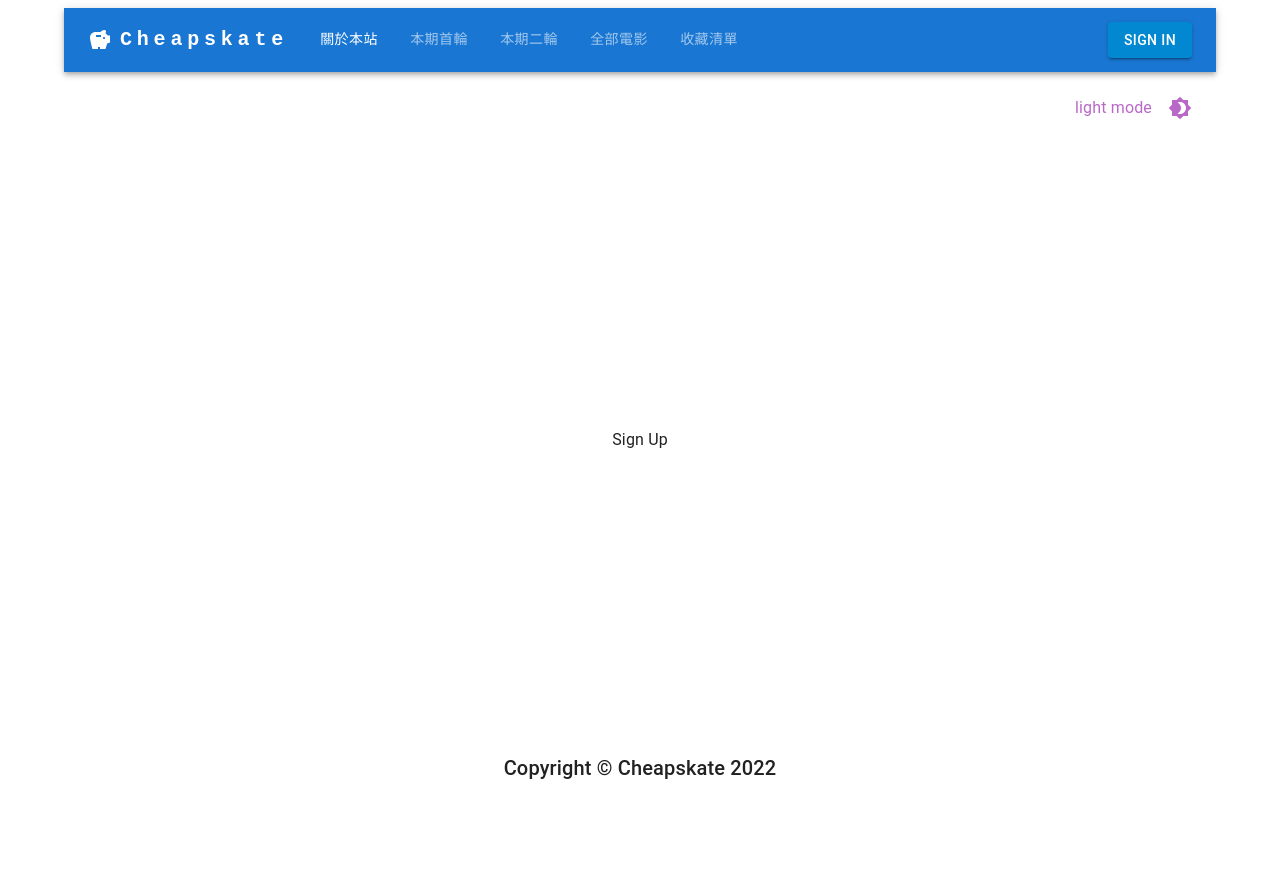
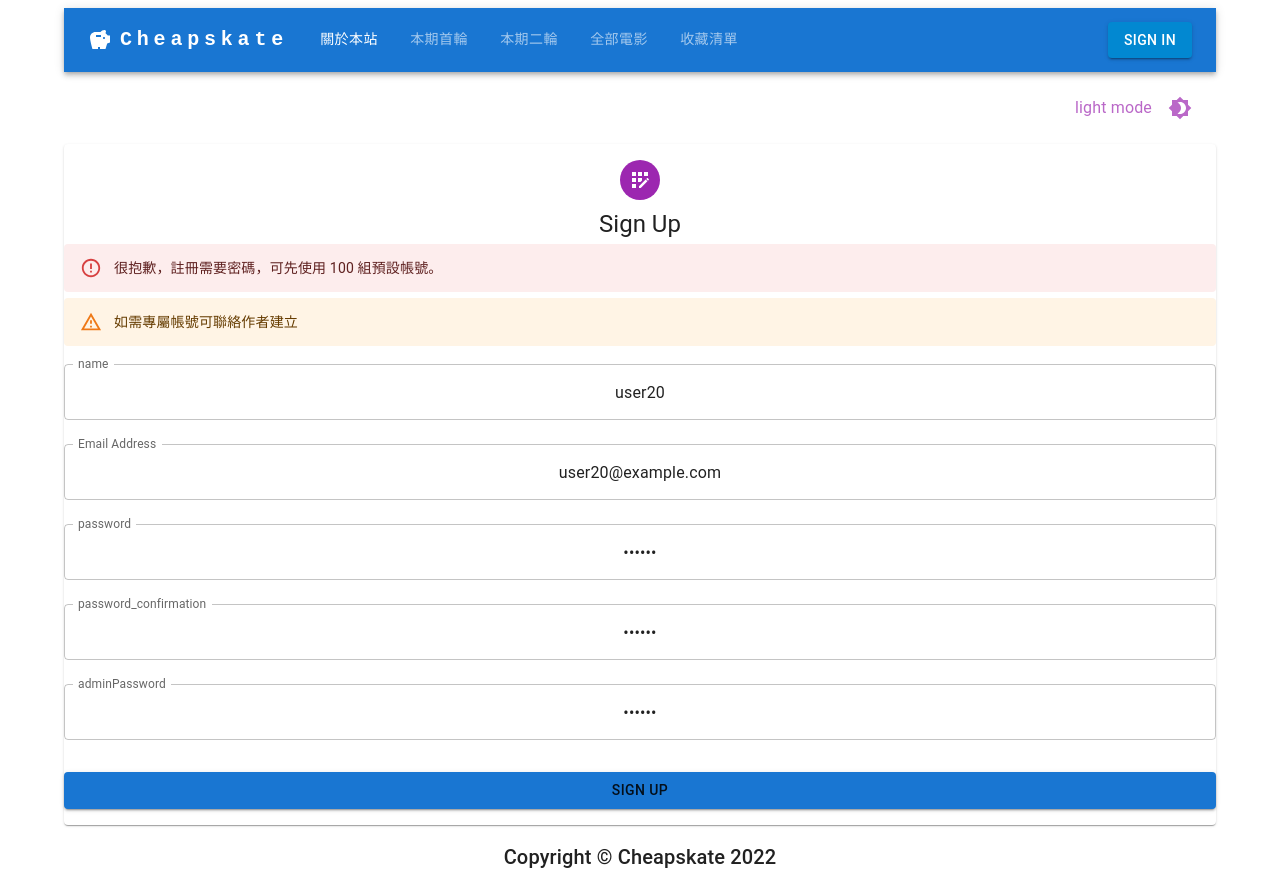
Before and after one commit to yongsin0129/project-cheapskate-fe, a React (Vite) app: page /SignUp in a window 1280 px wide. Before the commit the page ends 800 px from the top, so only its background shows below. Built offline with nearby package versions, Linux system fonts and the light colour scheme.

Commit message:
feat : 完成 signUp page

```diff
--- a/src/pages/SignIn.tsx
+++ b/src/pages/SignIn.tsx
@@ -14,7 +14,7 @@ import { joiResolver } from '@hookform/resolvers/joi'
 import Joi from 'joi'
 import { useNavigate } from 'react-router-dom'
 import { MeContext } from '../main'
-import * as helper from "../helper";
+import * as helper from '../helper'
 
 // joi 驗證規則
 const schema = Joi.object({
@@ -83,8 +83,12 @@ const SignIn = () => {
         }
       })
       .catch(error => {
-        setPageState({ isLoading: false, isError: true, error })
-        console.error(error)
+        setPageState({
+          isLoading: false,
+          isError: true,
+          error,
+          message: JSON.stringify(error)
+        })
       })
   }
 
@@ -92,7 +96,7 @@ const SignIn = () => {
     <Paper className='pageContent'>
       <Box
         sx={{
-          marginTop: 8,
+          marginTop: 1,
           display: 'flex',
           flexDirection: 'column',
           alignItems: 'center'
--- a/src/pages/SignUp.tsx
+++ b/src/pages/SignUp.tsx
@@ -1,14 +1,265 @@
 import React from 'react'
-import { Typography } from '@mui/material'
+import { Paper } from '@mui/material'
 import { useTheme } from '@mui/material/styles'
+import { Grid, Box } from '@mui/material'
+import Avatar from '@mui/material/Avatar'
+import LoadingButton from '@mui/lab/LoadingButton'
+import TextField from '@mui/material/TextField'
+import Alert from '@mui/material/Alert'
+import AppRegistrationIcon from '@mui/icons-material/AppRegistration'
+import LockOutlinedIcon from '@mui/icons-material/LockOutlined'
+import Typography from '@mui/material/Typography'
+import { Link } from 'react-router-dom'
+import { useForm, SubmitHandler, Controller } from 'react-hook-form'
+import { joiResolver } from '@hookform/resolvers/joi'
+import Joi from 'joi'
+import { useNavigate } from 'react-router-dom'
+import { MeContext } from '../main'
+import * as helper from '../helper'
+
+// joi 驗證規則
+const schema = Joi.object({
+  name: Joi.string().min(4).max(16).required(),
+  email: Joi.string()
+    .required()
+    .email({ tlds: { allow: false } }),
+  password: Joi.string().min(6).max(255).required(),
+  password_confirmation: Joi.any()
+    .equal(Joi.ref('password'))
+    .required()
+    .label('password_confirmation')
+    .messages({ 'any.only': '{{#label}} does not match' }),
+  adminPassword: Joi.string().min(6).max(255).required()
+})
 
 const SignUp = () => {
+  // context 取得
+  const [MeToken, setMeToken] = React.useContext(MeContext)
+
+  // hook 定義
   const theme = useTheme()
+
+  const navigate = useNavigate()
+
+  const {
+    register,
+    handleSubmit,
+    watch,
+    control,
+    formState: { errors }
+  } = useForm<Inputs>({
+    // mode: 'onBlur',   // default mode : 'onSubmit'
+    reValidateMode: 'onChange',
+    resolver: joiResolver(schema)
+  })
+
+  const [pageState, setPageState] = React.useState<PageState>({
+    isLoading: false
+  })
+
+  // watch 定義
+  const [email, password] = watch(['email', 'password']) // watch input value by passing the name of it
+
+  // submit handler
+  const onSubmit: SubmitHandler<Inputs> = data => {
+    setPageState({ isLoading: true })
+
+    // 驗證 adminPassword , 不合就 return
+    if (data.adminPassword !== import.meta.env.VITE_signUp_adminPassword) {
+      setPageState({
+        isLoading: false,
+        isError: true,
+        message: ' 管理員密碼不對喔 ! 如需專屬帳號可聯絡作者建立'
+      })
+      return
+    }
+
+    fetch(`${import.meta.env.VITE_RESTful_api_endPoint}/user/signUp`, {
+      method: 'POST',
+      body: JSON.stringify({
+        name: data.name,
+        email: data.email,
+        password: data.password,
+        password_confirmation: data.password_confirmation
+      }),
+      headers: {
+        'Content-Type': 'application/json'
+      }
+    })
+      .then(response => response.json())
+      .then(data => {
+        if (data.success === false) {
+          // ---------- 註冊失敗
+          setPageState({
+            isLoading: false,
+            isError: true,
+            message: helper.ErrorMessageTransfer(data.message)
+          })
+        } else {
+          // ---------- 註冊成功
+          setPageState({ isLoading: false, isError: false })
+          navigate('/SignIn')
+        }
+      })
+      .catch(error => {
+        setPageState({
+          isLoading: false,
+          isError: true,
+          error,
+          message: JSON.stringify(error)
+        })
+      })
+  }
+
   return (
-    <Typography className='pageContent' color={theme.palette.text.primary}>
-      Sign Up
-    </Typography>
+    <Paper className='pageContent'>
+      <Box
+        sx={{
+          marginTop: 1,
+          display: 'flex',
+          flexDirection: 'column',
+          alignItems: 'center'
+        }}
+      >
+        {/* // 密碼的圖示 及 SignUp title */}
+        <Avatar sx={{ m: 1, bgcolor: 'secondary.main' }}>
+          <AppRegistrationIcon />
+        </Avatar>
+        <Typography component='h1' variant='h5'>
+          Sign Up
+        </Typography>
+        {/* ------------------ 現在不開放 註冊通知  ------------------*/}
+        <Alert severity='error' sx={{ width: '100%', margin: 0.5 }}>
+          很抱歉，註冊需要密碼，可先使用 100 組預設帳號。
+        </Alert>
+        <Alert severity='warning' sx={{ width: '100%', margin: 0.25 }}>
+          如需專屬帳號可聯絡作者建立
+        </Alert>
+        {/* ------------------------- 本體 Form 表單 --------------------------------- */}
+        <form onSubmit={handleSubmit(onSubmit)}>
+          {/* -------------------------------- warming message */}
+          {!!pageState.isError && (
+            <Alert
+              severity='error'
+              sx={{ width: '100%' }}
+              onClose={() => setPageState({ isError: false })}
+            >
+              {pageState.message}
+            </Alert>
+          )}
+          {/* -------------------------------- name input controller */}
+          <Controller
+            name='name'
+            control={control}
+            defaultValue='user20'
+            render={({ field, fieldState: { error } }) => {
+              return (
+                <TextField
+                  {...field}
+                  margin='normal'
+                  fullWidth
+                  label='name'
+                  autoComplete='name'
+                  error={error !== undefined}
+                  helperText={error ? error.message : ''}
+                />
+              )
+            }}
+          />
+
+          {/* -------------------------------- email input controller */}
+          <Controller
+            name='email'
+            control={control}
+            defaultValue='user20@example.com'
+            render={({ field, fieldState: { error } }) => {
+              return (
+                <TextField
+                  {...field}
+                  margin='normal'
+                  fullWidth
+                  label='Email Address'
+                  autoComplete='email'
+                  error={error !== undefined}
+                  helperText={error ? error.message : ''}
+                />
+              )
+            }}
+          />
+          {/* -------------------------------- password input controller */}
+          <Controller
+            name='password'
+            control={control}
+            defaultValue='123456'
+            render={({ field, fieldState: { error } }) => (
+              <TextField
+                {...field}
+                margin='normal'
+                fullWidth
+                type='password'
+                label='password'
+                autoComplete='current-password'
+                error={error !== undefined}
+                helperText={error ? error.message : ''}
+              />
+            )}
+          />
+          {/* -------------------------------- password_confirmation input controller */}
+          <Controller
+            name='password_confirmation'
+            control={control}
+            defaultValue='123456'
+            render={({ field, fieldState: { error } }) => (
+              <TextField
+                {...field}
+                margin='normal'
+                fullWidth
+                type='password'
+                label='password_confirmation'
+                error={error !== undefined}
+                helperText={error ? error.message : ''}
+              />
+            )}
+          />
+          {/* -------------------------------- adminPassword input controller */}
+          <Controller
+            name='adminPassword'
+            control={control}
+            defaultValue='123456'
+            render={({ field, fieldState: { error } }) => (
+              <TextField
+                {...field}
+                margin='normal'
+                fullWidth
+                type='password'
+                label='adminPassword'
+                error={error !== undefined}
+                helperText={error ? error.message : ''}
+              />
+            )}
+          />
+          {/* -------------------------------- submit button */}
+          <LoadingButton
+            type='submit'
+            fullWidth
+            variant='contained'
+            sx={{ mt: 3, mb: 2 }}
+            loading={pageState.isLoading === true}
+          >
+            Sign Up
+          </LoadingButton>
+        </form>
+      </Box>
+    </Paper>
   )
 }
 
 export default SignUp
+
+type Inputs = {
+  name: string
+  email: string
+  password: string
+  password_confirmation: string
+  adminPassword: string
+}
```
